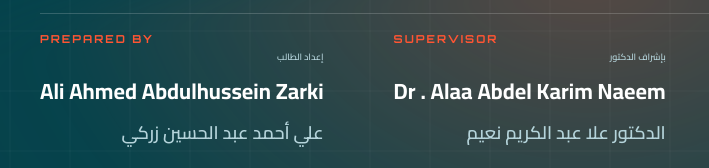
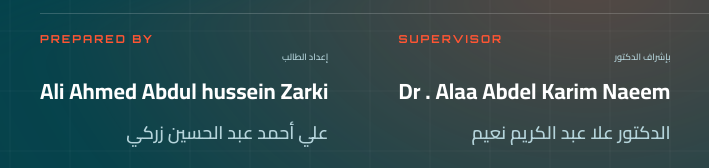
Before and after one commit to amy066070-design/2501230089, a plain HTML site: page index.html in a window 1280 px wide. Shown: the part 629-797 px from the top of the page, 50-759 px from the left. Drawn offline with Linux system fonts and the light colour scheme.

Commit message:
Update index.html

```diff
--- a/index.html
+++ b/index.html
@@ -92,7 +92,7 @@ h1 .ar2,h2 .ar2{font-family:'Lalezar',sans-serif;font-weight:400;font-size:.55em
   <p class="ptitle r" style="--i:2" data-ar="دراسة وتحليل الإشارات، أنواعها، وتطبيقاتها في منظومات الاتصالات الرقمية">Study and Analysis of Signals, Types, and Applications in Digital Communication Systems</p>
   <p class="tag r" style="--i:2" data-ar="من أساسيات نظرية الإشارات <em>إلى شبكات الاتصالات الحديثة.</em>">From signal theory fundamentals <em>to modern communication networks.</em></p>
   <div class="cr r" style="--i:3">
-    <div><small data-ar="إعداد الطالب">PREPARED BY</small><b data-ar="علي أحمد عبد الحسين زركي">Ali Ahmed Abdulhussein Zarki</b></div>
+    <div><small data-ar="إعداد الطالب">PREPARED BY</small><b data-ar="علي أحمد عبد الحسين زركي">Ali Ahmed Abdul hussein Zarki</b></div>
     <div><small data-ar="بإشراف الدكتور">SUPERVISOR</small><b data-ar="الدكتور علا عبد الكريم نعيم">Dr . Alaa Abdel Karim Naeem </b></div>
   </div>
   <div class="hint r" style="--i:4;margin-top:26px" data-ar="مرّر أو اسحب أو اضغط ← للانتقال">Scroll, swipe or press → to begin</div>
```
